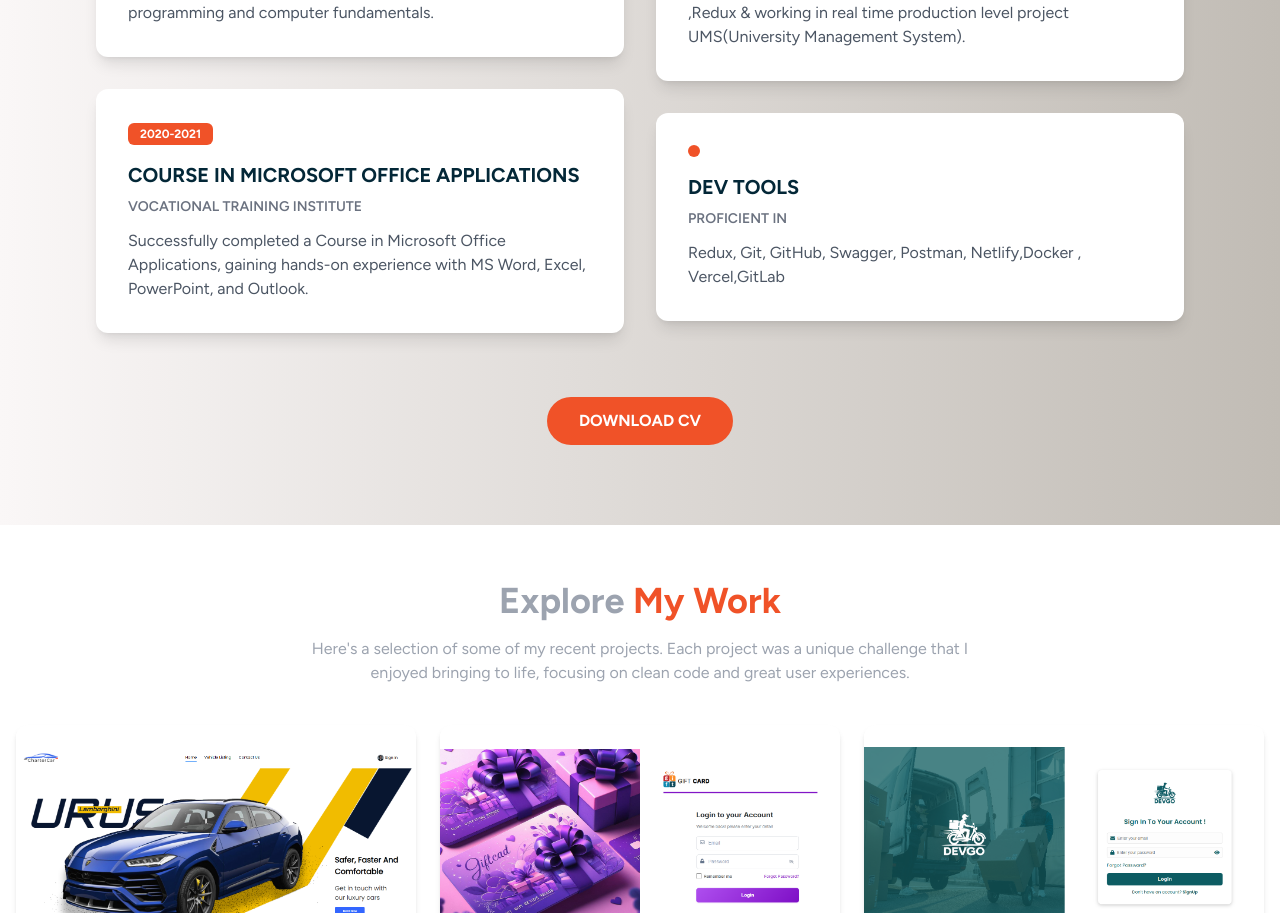
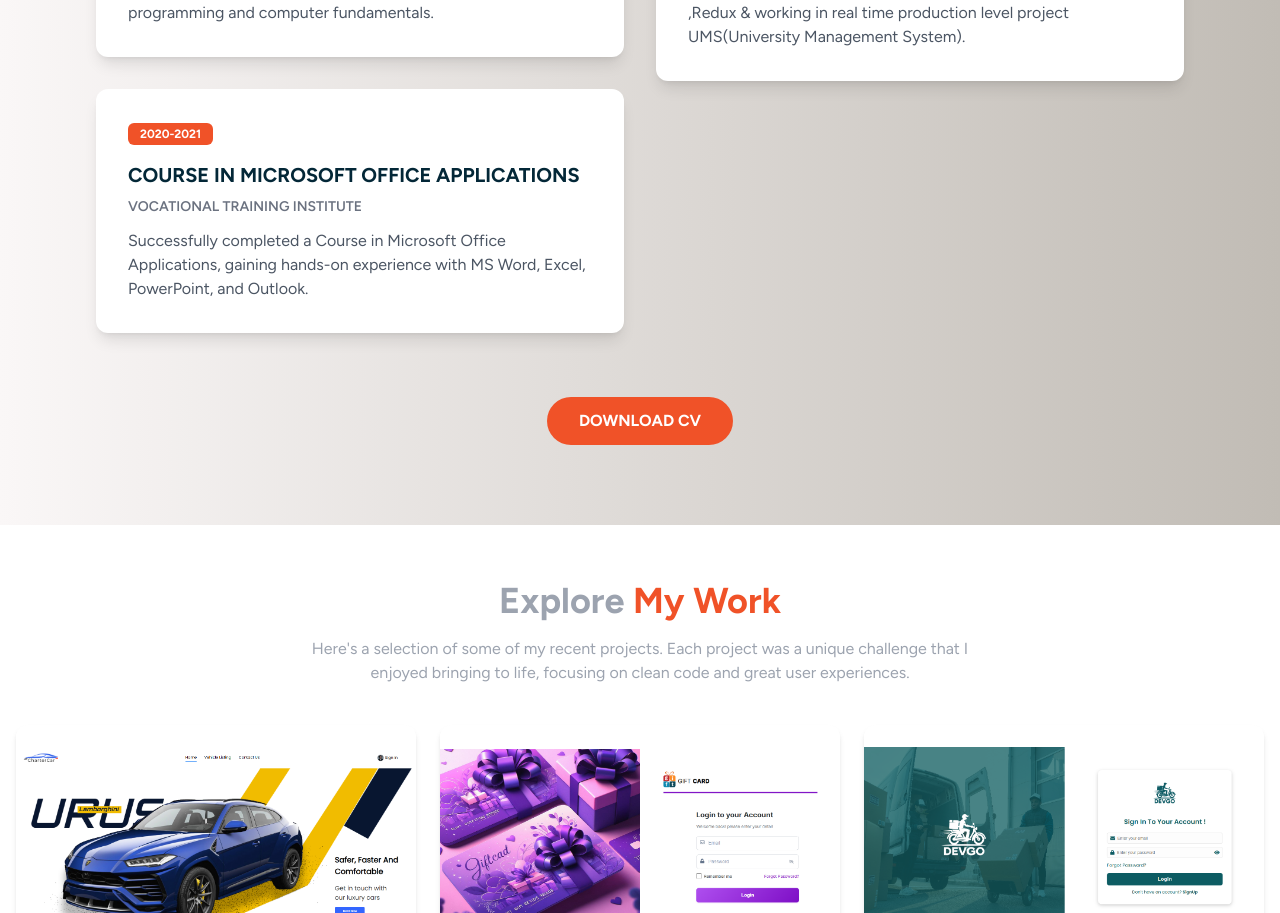
Before and after one commit to codewith-adnan/MyPortFolio, a React (Vite) app: page / in a window 1280 px wide. Shown: the part 2267-3180 px from the top of the page. Built offline with nearby package versions, Linux system fonts and the light colour scheme.

Commit message:
delete dev tools in resume

```diff
--- a/src/components/Resume.jsx
+++ b/src/components/Resume.jsx
@@ -35,12 +35,7 @@ const experienceData = [
     institution: "Builtinsoft",
     description: "A React JS developer with hands-on experience in building responsive, scalable web applications using Java Script,Type Script,Styled Components,Taillwind CSS,SCSS , API Integration ,Redux & working in real time production level project UMS(University Management System). ",
   },
-  {
-    date: null,
-    title: "Dev Tools",
-    institution: "Proficient In",
-    description: "Redux, Git, GitHub, Swagger, Postman, Netlify,Docker , Vercel,GitLab",
-  },
+
 ];
 
 const ResumeCard = motion(({ date, title, institution, description }) => (
```
